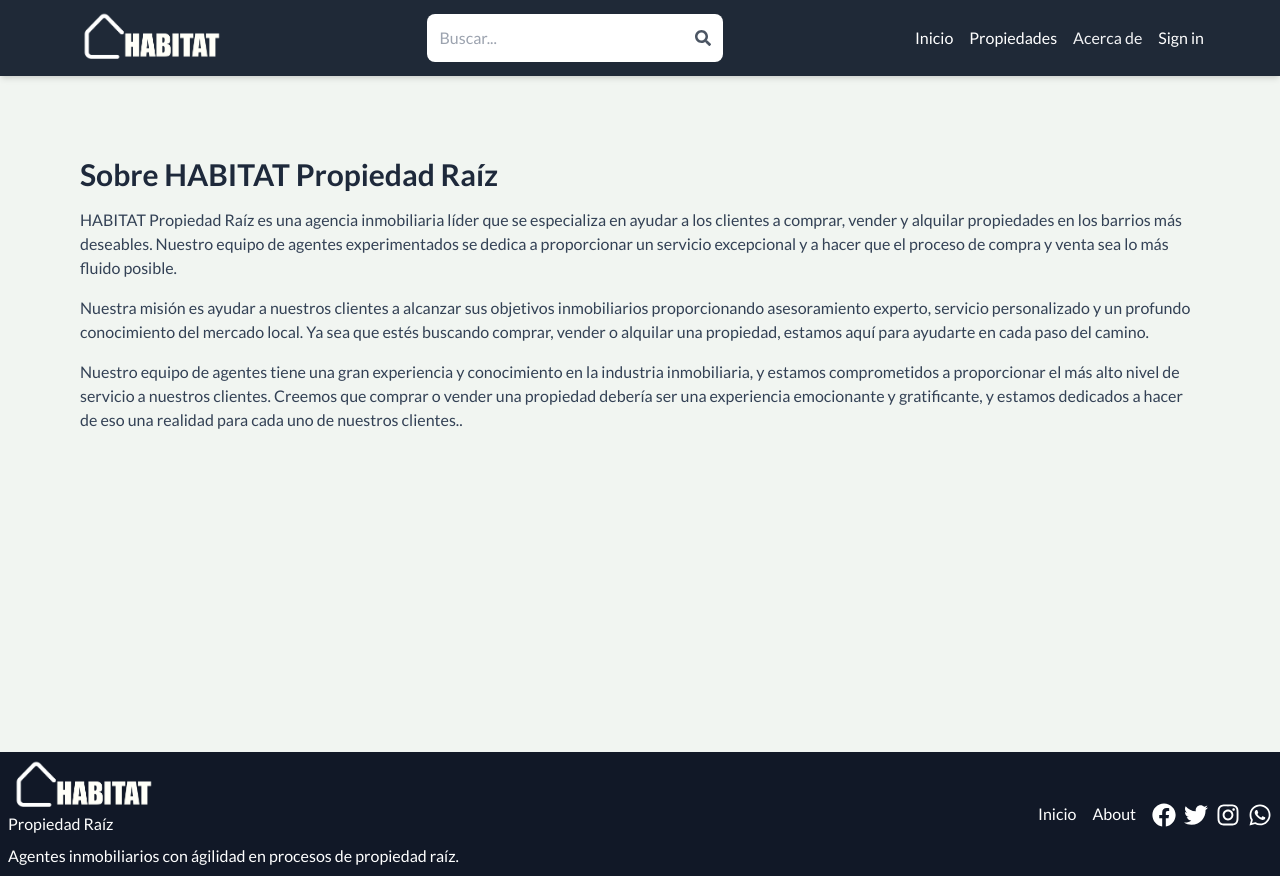
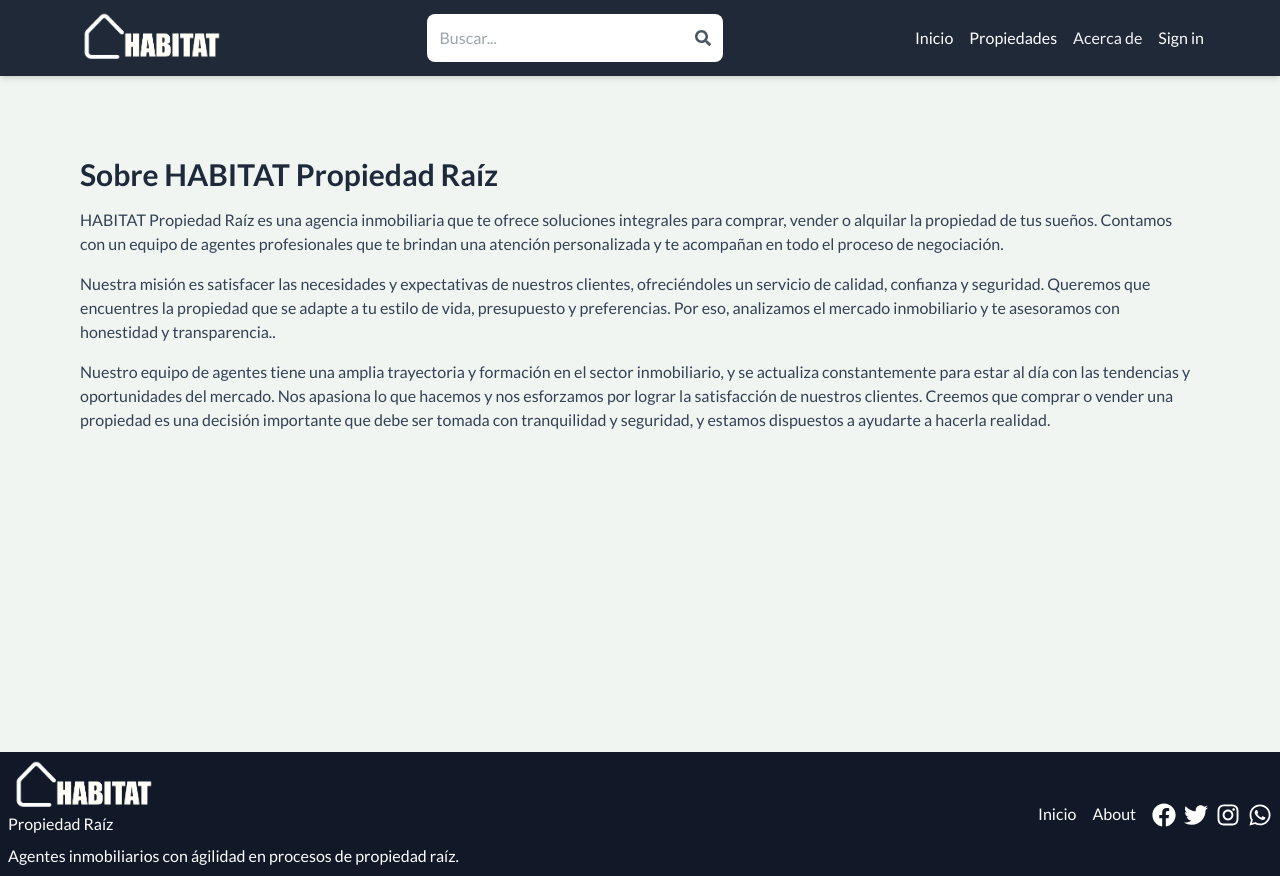
Before and after one commit to M0fen/habitatfull, a React (Vite) app in the folder client/: page /about in a window 1280 px wide. Built offline with nearby package versions, Linux system fonts and the light colour scheme.

Commit message:
about update

```diff
--- a/client/src/pages/About.jsx
+++ b/client/src/pages/About.jsx
@@ -4,11 +4,11 @@ export default function About() {
   return (
     <div className='py-20 px-4 max-w-6xl mx-auto'>
       <h1 className='text-3xl font-bold mb-4 text-slate-800'>Sobre HABITAT Propiedad Raíz</h1>
-      <p className='mb-4 text-slate-700'> HABITAT Propiedad Raíz es una agencia inmobiliaria líder que se especializa en ayudar a los clientes a comprar, vender y alquilar propiedades en los barrios más deseables. Nuestro equipo de agentes experimentados se dedica a proporcionar un servicio excepcional y a hacer que el proceso de compra y venta sea lo más fluido posible.</p>
+      <p className='mb-4 text-slate-700'> HABITAT Propiedad Raíz es una agencia inmobiliaria que te ofrece soluciones integrales para comprar, vender o alquilar la propiedad de tus sueños. Contamos con un equipo de agentes profesionales que te brindan una atención personalizada y te acompañan en todo el proceso de negociación.</p>
       <p className='mb-4 text-slate-700'>
-      Nuestra misión es ayudar a nuestros clientes a alcanzar sus objetivos inmobiliarios proporcionando asesoramiento experto, servicio personalizado y un profundo conocimiento del mercado local. Ya sea que estés buscando comprar, vender o alquilar una propiedad, estamos aquí para ayudarte en cada paso del camino.
+      Nuestra misión es satisfacer las necesidades y expectativas de nuestros clientes, ofreciéndoles un servicio de calidad, confianza y seguridad. Queremos que encuentres la propiedad que se adapte a tu estilo de vida, presupuesto y preferencias. Por eso, analizamos el mercado inmobiliario y te asesoramos con honestidad y transparencia..
       </p>
-      <p className='mb-4 text-slate-700'>Nuestro equipo de agentes tiene una gran experiencia y conocimiento en la industria inmobiliaria, y estamos comprometidos a proporcionar el más alto nivel de servicio a nuestros clientes. Creemos que comprar o vender una propiedad debería ser una experiencia emocionante y gratificante, y estamos dedicados a hacer de eso una realidad para cada uno de nuestros clientes..</p>
+      <p className='mb-4 text-slate-700'>Nuestro equipo de agentes tiene una amplia trayectoria y formación en el sector inmobiliario, y se actualiza constantemente para estar al día con las tendencias y oportunidades del mercado. Nos apasiona lo que hacemos y nos esforzamos por lograr la satisfacción de nuestros clientes. Creemos que comprar o vender una propiedad es una decisión importante que debe ser tomada con tranquilidad y seguridad, y estamos dispuestos a ayudarte a hacerla realidad.</p>
     </div>
   )
 }
```
